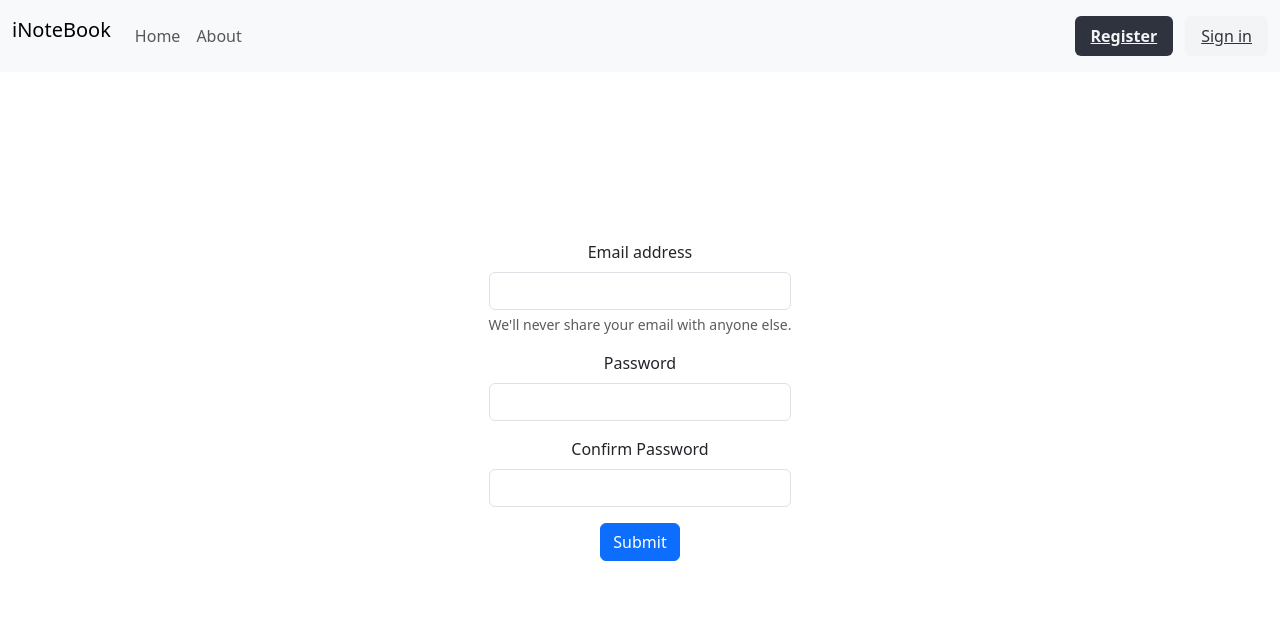
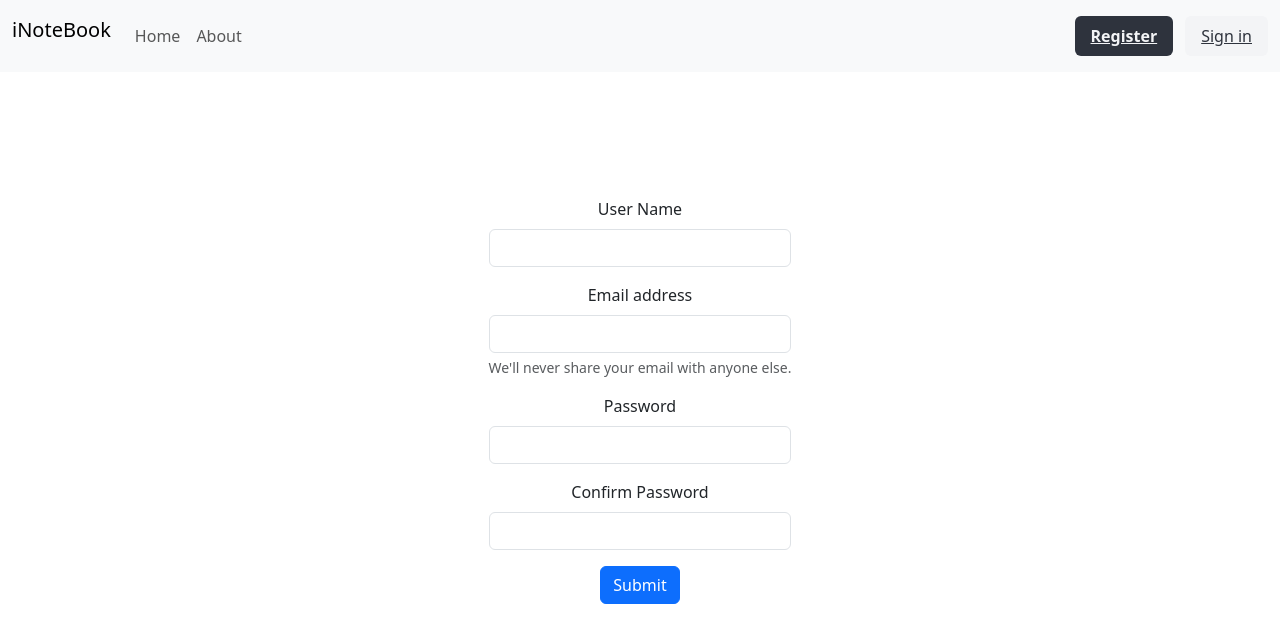
Before and after one commit to Abashansari/iNotebook, a React (Vite) app: page /register in a window 1280 px wide. Shown: the top 642 px of the page. Built offline with nearby package versions, Linux system fonts and the light colour scheme.

Commit message:
added a function for register,onChange &  added a input  section for userName

```diff
--- a/src/component/Register.jsx
+++ b/src/component/Register.jsx
@@ -1,21 +1,53 @@
-import React from 'react'
+import { Password } from '@mui/icons-material'
+import React, { useState } from 'react'
 
 export default function Register() {
+
+  const [credentials, setCredentials] = useState({userName:"", email:"", password:"",confirmPassword:""})
+
+  const register = async ()=>{
+    try {
+      const response = await fetch(`http://localhost:5000/api/auth/createUser`,{
+        method:'POST',
+        headers:{
+          'Content-Type':'application/json'
+        },
+        body: JSON.stringify({userName:credentials.name, email:credentials.email, password:credentials.password})
+      })
+      const json = response.json()
+      console.log(json)
+      if(json){
+        localStorage.setItem('token',auth-token)
+        alert("Congratuation you have successfully created account")
+      }else{
+        alert("Something went wrong ! Try again.")
+      }
+    } catch (error) {
+      console.log({error:error.message})
+    }
+  }
+  const onChange = (e)=>{
+    setCredentials({...credentials,[e.target.name]:e.target.value})
+  }
   return (
     <div>
-      <form>
+      <form onSubmit={register}>
+      <div className="mb-3">
+    <label forhtml="name" className="form-label">User Name</label>
+    <input type="text" className="form-control" id="exampleInputEmail1" aria-describedby="emailHelp" name='userName'onChange={onChange}/>
+  </div>
   <div className="mb-3">
     <label forhtml="Email" className="form-label">Email address</label>
-    <input type="email" className="form-control" id="exampleInputEmail1" aria-describedby="emailHelp"/>
+    <input type="email" className="form-control" id="exampleInputEmail1" aria-describedby="emailHelp" name='email'onChange={onChange}/>
     <div id="emailHelp" className="form-text">We'll never share your email with anyone else.</div>
   </div>
   <div className="mb-3">
     <label forhtml="Password" className="form-label">Password</label>
-    <input type="password" className="form-control" id="exampleInputPassword1"/>
+    <input type="password" className="form-control" id="exampleInputPassword1" name='password'onChange={onChange}/>
   </div>
   <div className="mb-3">
     <label forhtml="ConfirmPassword" className="form-label">Confirm Password</label>
-    <input type="password" className="form-control" id="exampleInputPassword1"/>
+    <input type="password" className="form-control" id="exampleInputPassword1" name='confirmPassword'onChange={onChange}/>
   </div>
   <button type="submit" className="btn btn-primary">Submit</button>
 </form>
```
